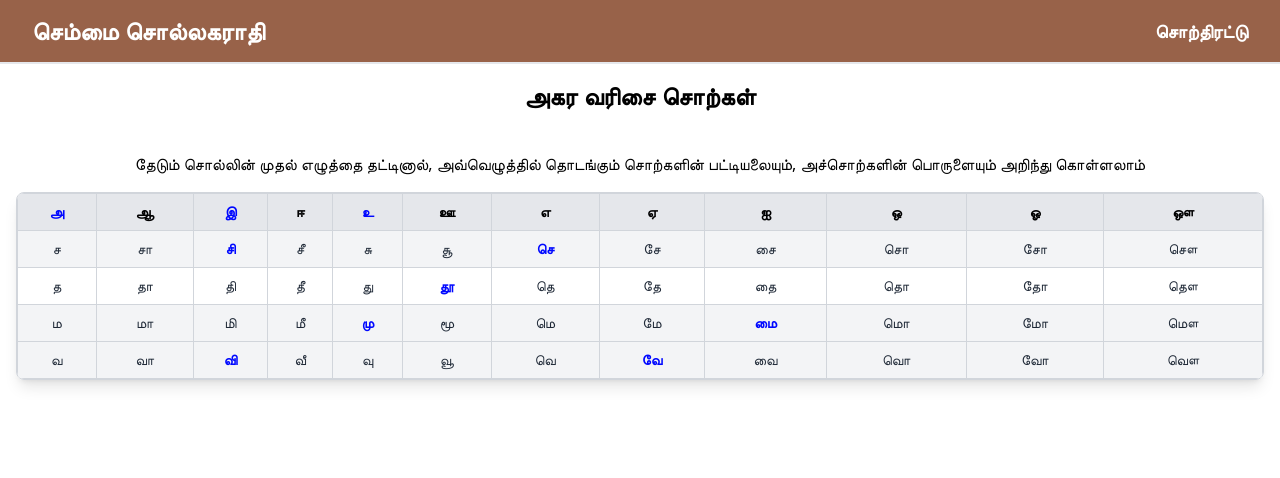
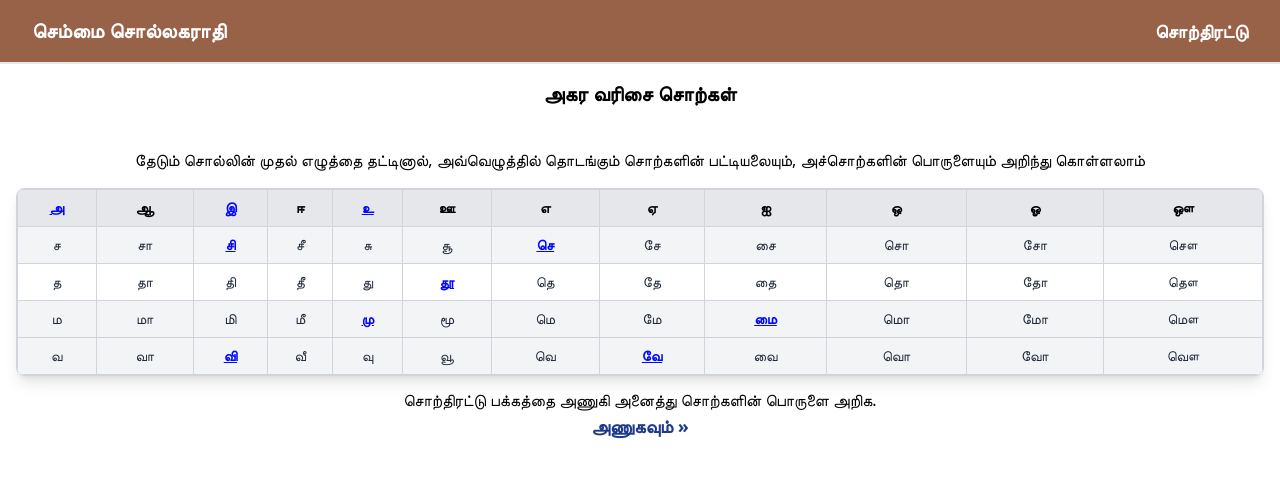
Before and after one commit to AjayGaneshram/newAgarathi, a React (Vite) app: page /newAgarathi/firstLetter/1 in a window 1280 px wide. Both pictures are taken after a click on the element "செம்மை சொல்லகராதி". Shown: the top 478 px of the page. Built offline with nearby package versions, Linux system fonts and the light colour scheme.

Commit message:
updated changes

```diff
--- a/dev-dist/sw.js
+++ b/dev-dist/sw.js
@@ -79,10 +79,10 @@ define(['./workbox-ce4f0d5f'], (function (workbox) { 'use strict';
    */
   workbox.precacheAndRoute([{
     "url": "registerSW.js",
-    "revision": "ba94783a26113cb7e4cba8fb1e0aaea4"
+    "revision": "7288fac86f369b2eedcae40f3725d736"
   }, {
     "url": "index.html",
-    "revision": "0.h9i5jcv4afo"
+    "revision": "0.aafptpksnro"
   }], {});
   workbox.cleanupOutdatedCaches();
   workbox.registerRoute(new workbox.NavigationRoute(workbox.createHandlerBoundToURL("index.html"), {
--- a/src/components/firstLetter/LetterHomePage.jsx
+++ b/src/components/firstLetter/LetterHomePage.jsx
@@ -318,10 +318,13 @@ const TamilAlphabetTable = ({ words }) => {
   const handleNavigate = (letter) => {
     navigate(`/newAgarathi/firstLetter/${letter}`);
   };
+  const tirattuPageNavigate = () => {
+    navigate(`/newAgarathi/allWords`);
+  };
   return (
     <div className="container mx-auto p-4">
 
-      <h2 className="text-2xl font-semibold text-center mb-6 text-primary">
+      <h2 className="text-xl font-semibold text-center mb-6 text-primary">
          அகர வரிசை சொற்கள்
       </h2>
       <h2 className="p-4 text-primary text-center">தேடும் சொல்லின் முதல் எழுத்தை தட்டினால், அவ்வெழுத்தில் தொடங்கும் சொற்களின்  பட்டியலையும், அச்சொற்களின் பொருளையும் அறிந்து கொள்ளலாம்</h2>
@@ -381,6 +384,11 @@ const TamilAlphabetTable = ({ words }) => {
           </tbody>
         </table>
       </div>
+      <h2 className="p-3 text-black text-center">
+          சொற்திரட்டு பக்கத்தை அணுகி அனைத்து சொற்களின் பொருளை அறிக. <span
+          className="text-lg text-blue-900 font-semibold flex items-center justify-center cursor-pointer"
+         onClick={()=>tirattuPageNavigate()}
+        >அணுகவும் »</span></h2>
     </div>
   );
 };
--- a/src/components/firstLetter/search.css
+++ b/src/components/firstLetter/search.css
@@ -7,7 +7,7 @@ a {
   .highlighted {
 	color: #de1a1a; /* Orange color for highlighted text */
 	color:rgb(0, 8, 255);
-	/* text-decoration: underline; */
+	text-decoration: underline;
 	 /* Underline for emphasis */
 	font-weight: bold;
 	cursor: pointer;
--- a/src/components/header/Header.jsx
+++ b/src/components/header/Header.jsx
@@ -46,7 +46,7 @@ const Header = () => {
       {/* Navbar */}
       <div className="flex justify-between items-center h-full px-4 md:px-8 border-b-2 border-white-500">
         {/* Logo */}
-        <h1 className="text-white font-bold text-lg md:text-2xl cursor-pointer">
+        <h1 className="text-white font-bold text-lg md:text-xl cursor-pointer">
           <a onClick={() => homePageNavigate()}>செம்மை சொல்லகராதி</a>
         </h1>
         <div className="hidden md:flex gap-8">
--- a/src/components/words/WordFirstLetter.jsx
+++ b/src/components/words/WordFirstLetter.jsx
@@ -51,9 +51,10 @@ const WordFirstLetter = ({ wordData }) => {
   }, []);
 
   const filteredWords = useMemo(() => {
+
     return wordData
       .filter((word) => word.toLowerCase().includes(searchQuery.toLowerCase()))
-      .sort();
+      .sort(new Intl.Collator('ta').compare);
   }, [searchQuery, wordData]);
 
   const groupedWords = useMemo(() => {
```
